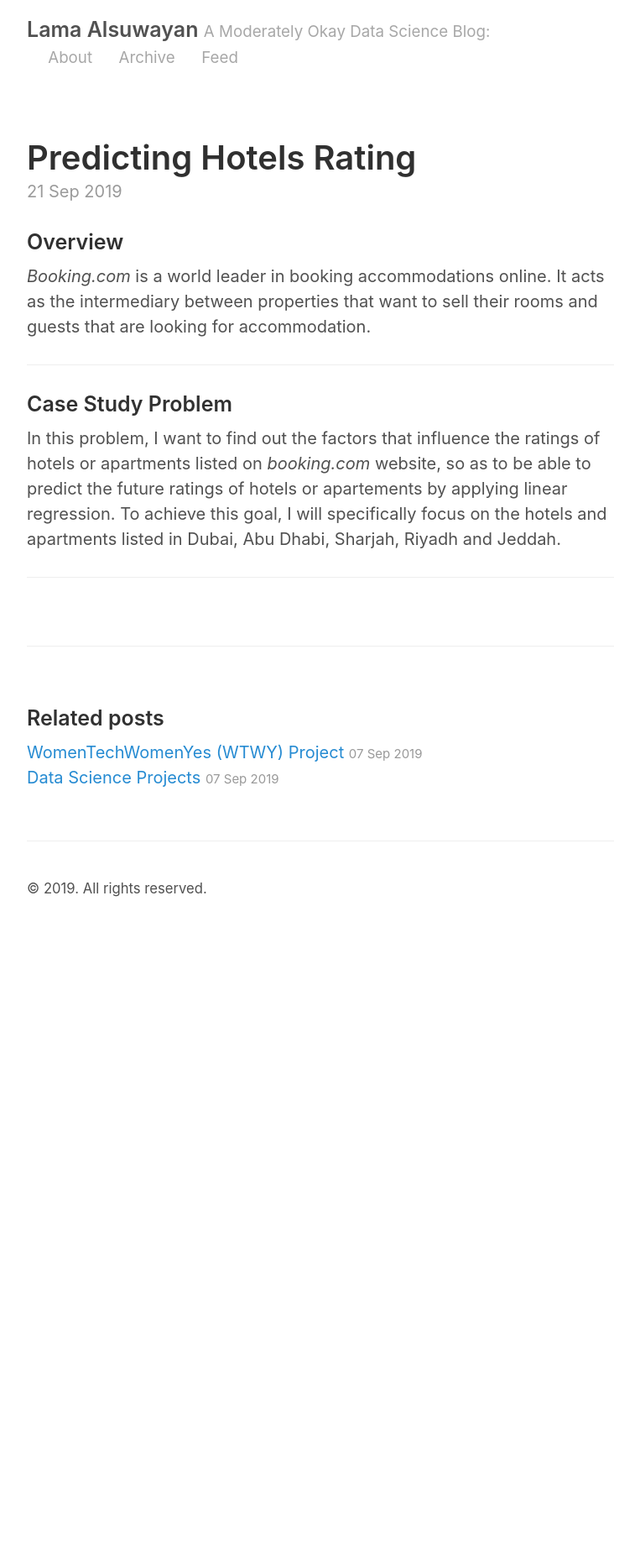
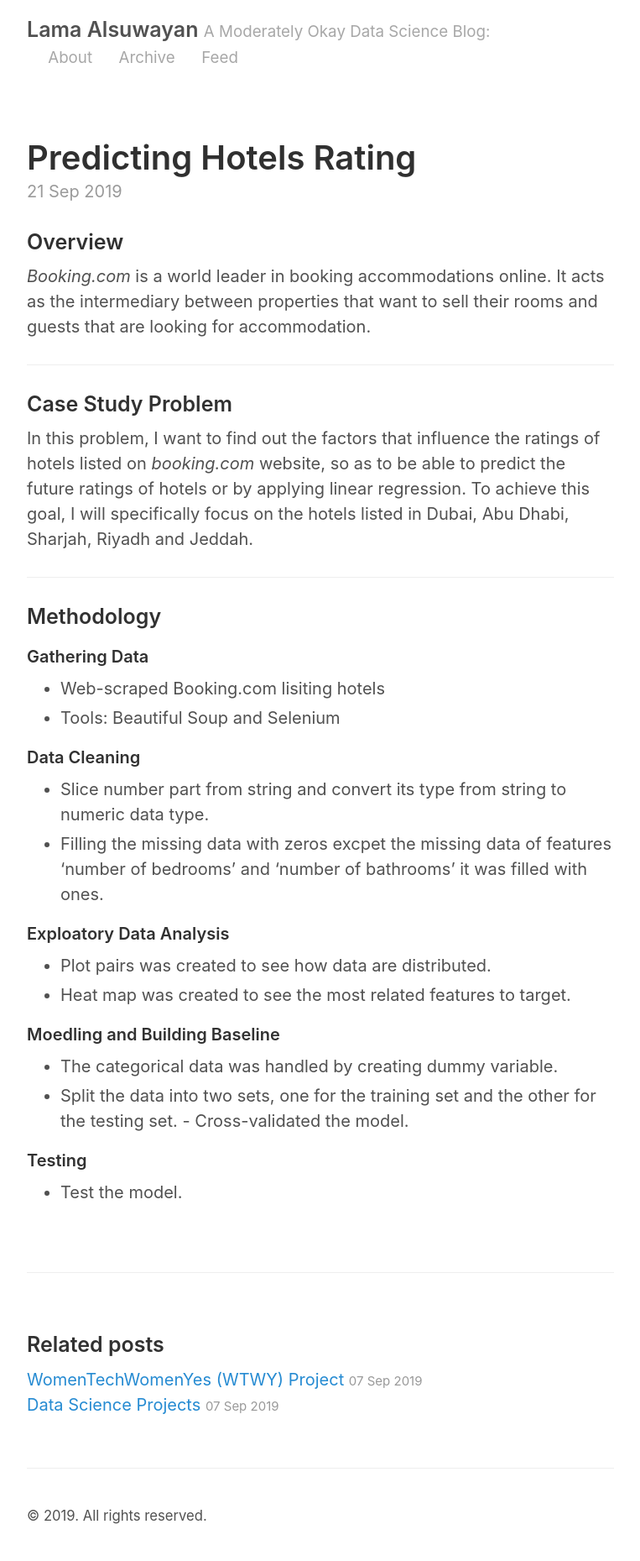
Before and after one commit to LamaM13/LamaM13.github.io, a Jekyll site: the page built from _posts/2019-09-21-Predicting-Hotels-Rating.md, in a window 1280 px wide. Shown: the whole page at 84% size, without its empty margins (258-1021 px from the left). Built offline with Jekyll 4.4.1, drawn with Linux system fonts in a browser that asks for light colours; before the commit the page ends 1112 px from its top, so only the background shows below that.

```diff
--- a/_posts/2019-09-21-Predicting-Hotels-Rating.md
+++ b/_posts/2019-09-21-Predicting-Hotels-Rating.md
@@ -8,6 +8,26 @@ title: Predicting Hotels Rating
 
 ---
 ### Case Study Problem
-In this problem, I want to find out the factors that influence the ratings of hotels or apartments listed on *booking.com* website, so as to be able to predict the future ratings of hotels or apartements by applying linear regression. To achieve this goal, I will specifically focus on the hotels and apartments listed in Dubai, Abu Dhabi, Sharjah, Riyadh and Jeddah.
+In this problem, I want to find out the factors that influence the ratings of hotels listed on *booking.com* website, so as to be able to predict the future ratings of hotels or by applying linear regression. To achieve this goal, I will specifically focus on the hotels listed in Dubai, Abu Dhabi, Sharjah, Riyadh and Jeddah.
 
 ----
+### Methodology
+
+#### Gathering Data
+- Web-scraped Booking.com lisiting hotels
+- Tools: Beautiful Soup and Selenium
+
+#### Data Cleaning
+- Slice number part from string and convert its type from string to numeric data type.
+- Filling the missing data with zeros excpet the missing data of features 'number of bedrooms' and 'number of bathrooms' it was filled with ones.
+
+#### Exploatory Data Analysis
+- Plot pairs was created to see how data are distributed.
+- Heat map was created to see the most related features to target.
+
+#### Moedling and Building Baseline
+- The categorical data was handled by creating dummy variable.
+- Split the data into two sets, one for the training set and the other for the testing set. - Cross-validated the model.
+
+#### Testing
+- Test the model.
```
Also changed, not shown: _posts/2019-09-07-Data Science Projects.md (+2 -1 lines), _posts/2019-09-07-WomenTechWomenYes.md (+2 -2 lines).
